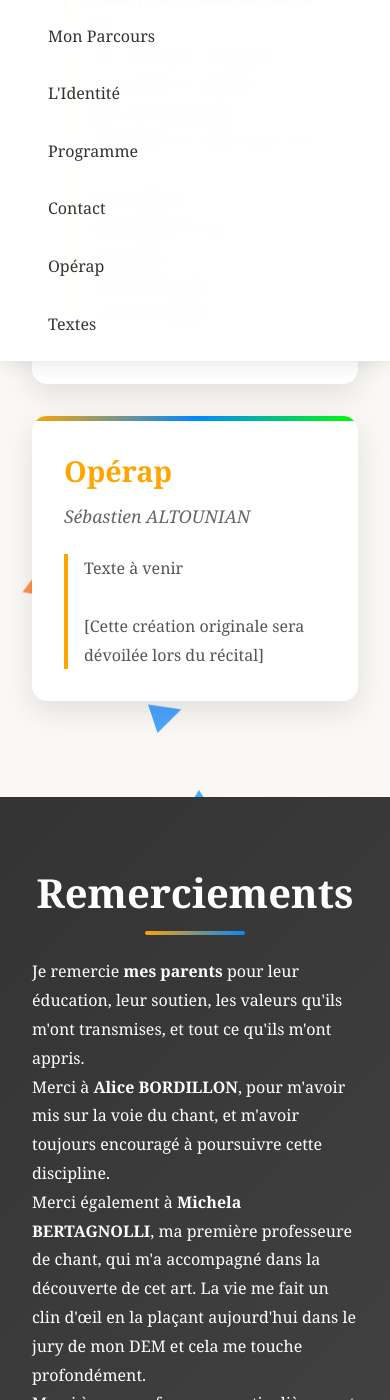
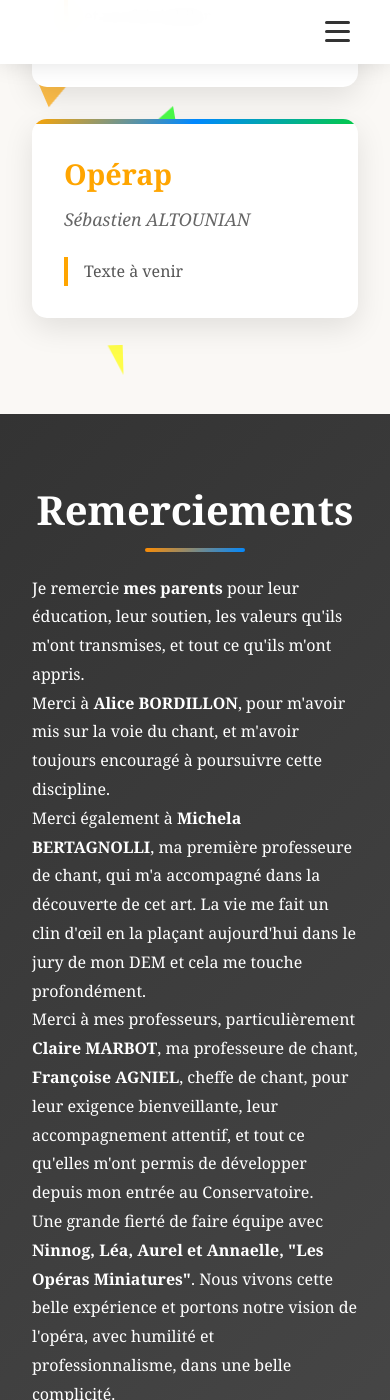
Before and after one commit to Deathura/deathura.github.io, a Jekyll site: the page dem/index.html, which Jekyll copies as it is, in a window 390 px wide and 1400 px high, scrolled down 15895 px. Built offline with Jekyll 4.4.1, drawn with Linux system fonts in a browser that asks for light colours; some of the changed text lies outside the part shown.

Commit message:
Good version 1.0

```diff
--- a/dem/index.html
+++ b/dem/index.html
@@ -1,14 +1,14 @@
-<!DOCTYPE html>
 <html lang="fr">
 <head>
     <meta charset="UTF-8">
     <meta name="viewport" content="width=device-width, initial-scale=1.0">
     <title>Récital de DEM - Sébastien ALTOUNIAN</title>
     <style>
+        /* Previous color #C50606 (rouge) #0620FB (bleu) #e0a80b (jaune) - Bleu clair et saumon (#8FADD1 & #D76D81)*/
         :root {
-            --color-primary: #ffa500;    /* Orange vif - Modifiable facilement */
-            --color-secondary: #0088ff;  /* Bleu foncé - Modifiable facilement */
-            --color-accent: #00ff00;     /* Vert lime */
+            --color-primary: #ff8c00;    /* Orange vif - Modifiable facilement */
+            --color-secondary: #0088ff;  /* Bleu foncé - Modifiable facilement (sav : #0088ff) */
+            --color-accent: #04ca46;     /* Vert */
         }
 
         * {
@@ -60,11 +60,11 @@
         }
 
         header {
-            background: linear-gradient(135deg, rgba(255,165,0,0.9), rgba(0,136,255,0.9));
-            background: linear-gradient(135deg, var(--color-primary), var(--color-secondary));
+            /* background: linear-gradient(135deg, var(--color-primary), var(--color-secondary)); */
+            background-image: url("ressources/bandeau_triangle.png");
             padding: 2rem 0;
             text-align: center;
-            color: white;
+            color: rgb(255, 255, 255);
             position: relative;
             overflow: hidden;
         }
@@ -109,9 +109,52 @@
             margin: 0 auto;
             display: flex;
             justify-content: center;
+            align-items: center;
             flex-wrap: wrap;
             gap: 2rem;
             padding: 0 2rem;
+            position: relative;
+        }
+
+        .hamburger {
+            display: none;
+            flex-direction: column;
+            cursor: pointer;
+            background: none;
+            border: none;
+            padding: 0.5rem;
+            position: absolute;
+            right: 2rem;
+            z-index: 1001;
+        }
+
+        .hamburger span {
+            width: 25px;
+            height: 3px;
+            background: #333;
+            margin: 3px 0;
+            transition: 0.3s;
+            border-radius: 2px;
+        }
+
+        .hamburger.active span:nth-child(1) {
+            transform: rotate(-45deg) translate(-5px, 6px);
+        }
+
+        .hamburger.active span:nth-child(2) {
+            opacity: 0;
+        }
+
+        .hamburger.active span:nth-child(3) {
+            transform: rotate(45deg) translate(-5px, -6px);
+        }
+
+        .nav-links {
+            display: flex;
+            justify-content: center;
+            flex-wrap: wrap;
+            gap: 2rem;
+            width: 100%;
         }
 
         .nav-link {
@@ -530,7 +573,7 @@
             left: 0;
             right: 0;
             height: 5px;
-            background: linear-gradient(135deg, #ffa500, #0088ff, #00ff00);
+            background: linear-gradient(135deg, #ffa500, #0088ff, #04ca46);
         }
 
         .text-work h3 {
@@ -572,6 +615,52 @@
         @media (max-width: 768px) {
             h1 { font-size: 2.5rem; }
             .subtitle { font-size: 1.4rem; }
+
+            .hamburger {
+                display: flex;
+            }
+
+            .nav-container {
+                flex-direction: column;
+                align-items: flex-start;
+                padding: 1rem 2rem;
+            }
+
+            .nav-links {
+                display: none;
+                flex-direction: column;
+                width: 100%;
+                gap: 1rem;
+                margin-top: 1rem;
+                background: rgba(255,255,255,0.98);
+                padding: 1rem 0;
+                border-radius: 10px;
+                box-shadow: 0 5px 15px rgba(0,0,0,0.1);
+            }
+
+            .nav-links.active {
+                display: flex;
+                animation: slideDown 0.3s ease-out;
+            }
+
+            @keyframes slideDown {
+                from {
+                    opacity: 0;
+                    transform: translateY(-10px);
+                }
+                to {
+                    opacity: 1;
+                    transform: translateY(0);
+                }
+            }
+
+            .nav-link {
+                text-align: center;
+                width: 100%;
+                padding: 1rem;
+                margin: 0;
+            }
+
             .parcours-grid {
                 grid-template-columns: 1fr;
                 gap: 2rem;
@@ -583,10 +672,6 @@
             .works-grid {
                 grid-template-columns: 1fr;
             }
-            .nav-container {
-                flex-direction: column;
-                gap: 1rem;
-            }
             .operap-section {
                 padding: 2rem;
             }
@@ -702,12 +787,19 @@
 
     <nav>
         <div class="nav-container">
-            <a href="#parcours" class="nav-link">Mon Parcours</a>
-            <a href="#identite" class="nav-link">L'Identité</a>
-            <a href="#programme" class="nav-link">Programme</a>
-            <a href="#contact" class="nav-link">Contact</a>
-            <a href="#operap" class="nav-link">Opérap</a>
-            <a href="#textes" class="nav-link">Textes</a>
+            <button class="hamburger" onclick="toggleMenu()" aria-label="Menu">
+                <span></span>
+                <span></span>
+                <span></span>
+            </button>
+            <div class="nav-links">
+                <a href="#parcours" class="nav-link">Mon Parcours</a>
+                <a href="#identite" class="nav-link">L'Identité</a>
+                <a href="#programme" class="nav-link">Programme</a>
+                <a href="#contact" class="nav-link">Contact</a>
+                <!-- <a href="#operap" class="nav-link">Opérap</a> -->
+                <a href="#textes" class="nav-link">Textes</a>
+            </div>
         </div>
     </nav>
 
@@ -728,7 +820,8 @@
                 <div class="parcours-image">
                     <div class="profile-container">
                         <div class="profile-image">
-                            Photo de profil artistique
+                            <img src="ressources/photo_sebastien.jpg"  alt="Photo Sébastien" />
+
                         </div>
                     </div>
                 </div>
@@ -1074,9 +1167,7 @@ et me fait jubiler.</div>
             <div class="text-work">
                 <h3>Opérap</h3>
                 <div class="composer">Sébastien ALTOUNIAN</div>
-                <div class="text-content french">Texte à venir
-
-[Cette création originale sera dévoilée lors du récital]</div>
+                <div class="text-content french">Texte à venir</div>
             </div>
         </div>
     </section>
```
Also changed, not shown: other parts of dem/index.html (+30 -0 lines), dem/ressources/bandeau_triangle.png (added), dem/ressources/photo_sebastien.jpg (added).
